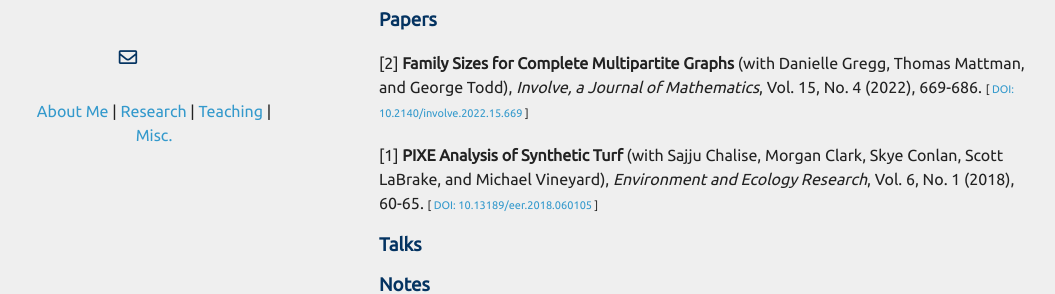
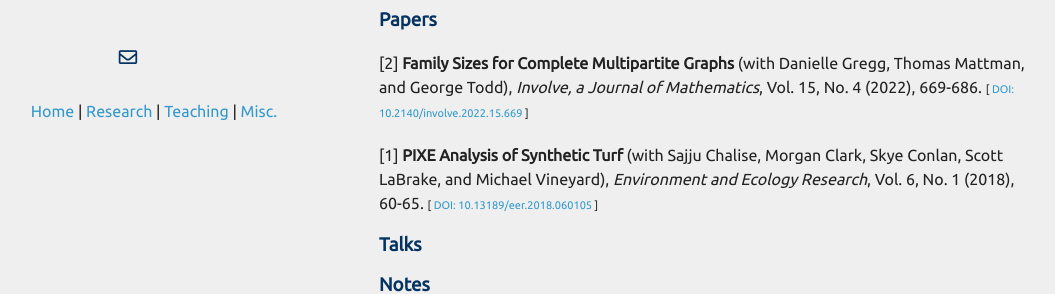
Before and after one commit to zporat/zporat.github.io, a Jekyll site: the page built from index.md, in a window 1280 px wide. Shown: the part 420-714 px from the top of the page, without its empty margins (111-1166 px from the left). Built offline with Jekyll 4.4.1, drawn with Linux system fonts in a browser that asks for light colours; nearby versions of some CDN libraries; a style sheet for code colours, icons or effects is not loaded; our own code applies the rules of GitHub Pages for plain Markdown files.

Commit message:
Update homepage.html

```diff
--- a/_layouts/homepage.html
+++ b/_layouts/homepage.html
@@ -90,7 +90,7 @@
         <br>
 
         <nav>
-          <a href="#about">About Me</a> |
+          <a href="#about">Home</a> |
           <a href="#research">Research</a> |
           <a href="#teaching">Teaching</a> |
           <a href="#misc">Misc.</a>
```
